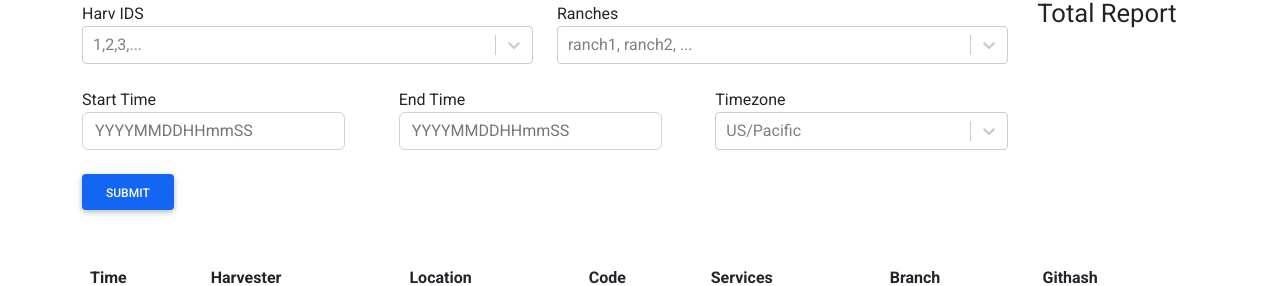
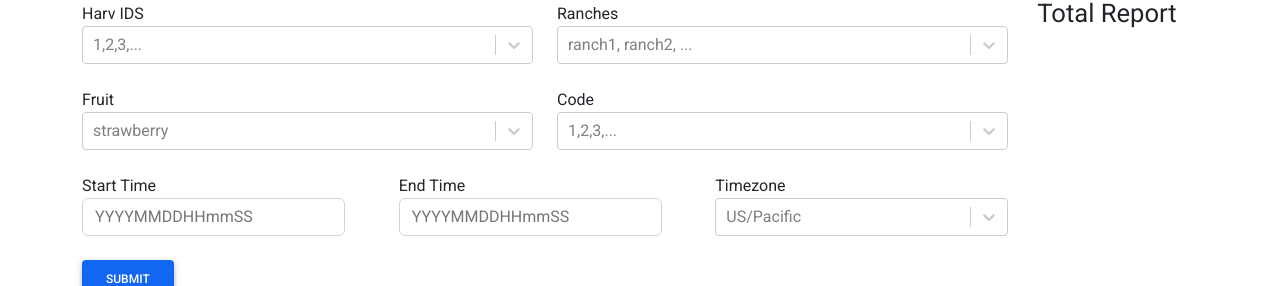
Before and after one commit to johnbridstrup/harvester-data-store, a React (Create React App) app in the folder frontend/: page /errorreports in a window 1280 px wide. Shown: the part 158-444 px from the top of the page. Built offline with nearby package versions, Linux system fonts and the light colour scheme; no server answers; sample sign-in values are in the browser's storage.

Commit message:
fruit & code input controls

```diff
--- a/frontend/src/components/errorreports/ErrorReportQuery.js
+++ b/frontend/src/components/errorreports/ErrorReportQuery.js
@@ -23,6 +23,8 @@ function ErrorReportQuery(props) {
   const [selectedHarvId, setSelectedHarvId] = useState(null);
   const [selectedLocation, setSelectedLocation] = useState(null);
   const [selectedTimezone, setSelectedTimezone] = useState(null);
+  const [selectedFruit, setSelectedFruit] = useState(null);
+  const [selectedCode, setSelectedCode] = useState(null);
   const [datesQuery, setDatesQuery] = useState({
     start_time: "",
     end_time: "",
@@ -33,6 +35,8 @@ function ErrorReportQuery(props) {
   const harvesterOptions = transformHarvOptions(harvesters);
   const locationOptions = transformLocOptions(locations);
   const timezoneOptions = transformTzOptions(timezones);
+  const fruitOptions = [{ value: "strawberry", label: "strawberry" }];
+  const codeOptions = [{ value: 1, label: 1 }];
   const dispatch = useDispatch();
 
   const handleHarvestSelect = (newValue, actionMeta) => {
@@ -46,6 +50,14 @@ function ErrorReportQuery(props) {
   const handleTimezoneSelect = (newValue, actionMeta) => {
     setSelectedTimezone((current) => newValue);
     dispatch(timezoneUpdate(newValue.value));
+  };
+
+  const handleFruitSelect = (newValue, actionMeta) => {
+    setSelectedFruit((current) => newValue);
+  };
+
+  const handleCodeSelect = (newValue, actionMeta) => {
+    setSelectedCode((current) => newValue);
   };
 
   const handleFormQuerySubmit = async (e) => {
@@ -120,6 +132,40 @@ function ErrorReportQuery(props) {
               </div>
             </div>
             <div className="row mb-4">
+              <div className="col-md-6">
+                <div className="form-group">
+                  <label htmlFor="fruit">Fruit</label>
+                  <Select
+                    isMulti
+                    isSearchable
+                    placeholder="strawberry"
+                    options={fruitOptions}
+                    name="fruit"
+                    onChange={handleFruitSelect}
+                    defaultValue={selectedFruit}
+                    className="multi-select-container"
+                    classNamePrefix="select"
+                  />
+                </div>
+              </div>
+              <div className="col-md-6">
+                <div className="form-group">
+                  <label htmlFor="code">Code</label>
+                  <Select
+                    isMulti
+                    isSearchable
+                    placeholder="1,2,3,..."
+                    options={codeOptions}
+                    name="code"
+                    onChange={handleCodeSelect}
+                    defaultValue={selectedCode}
+                    className="multi-select-container"
+                    classNamePrefix="select"
+                  />
+                </div>
+              </div>
+            </div>
+            <div className="row mb-4">
               <div className="col-md-4">
                 <div className="form-group">
                   <label htmlFor="start_time">Start Time</label>
@@ -155,7 +201,7 @@ function ErrorReportQuery(props) {
                     options={timezoneOptions}
                     name="tz"
                     onChange={handleTimezoneSelect}
-                    defaultValue={selectedLocation}
+                    defaultValue={selectedTimezone}
                     className="multi-select-container"
                     classNamePrefix="select"
                   />
```
